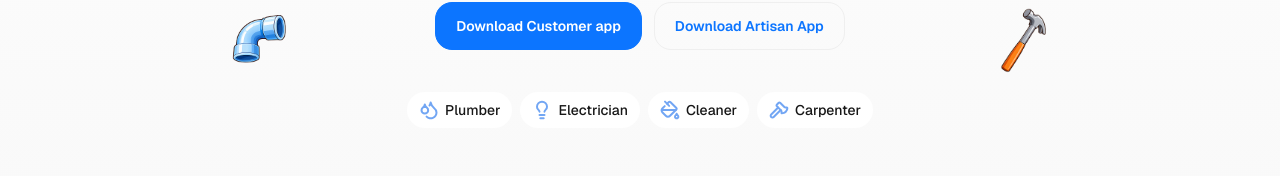
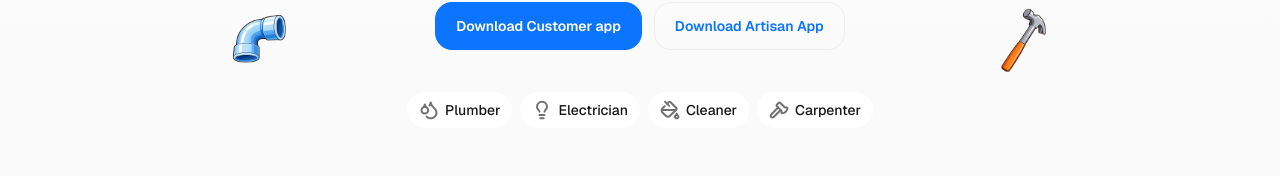
Before and after one commit to zikorra/zikorra-web, a Next.js app: page / in a window 1280 px wide. Shown: the part 451-627 px from the top of the page. Built offline with nearby package versions, Linux system fonts and the light colour scheme.

Commit message:
Update Hero component: use monochrome category icons

```diff
--- a/app/components/Hero.module.css
+++ b/app/components/Hero.module.css
@@ -63,7 +63,7 @@
 .actions a:focus-visible { outline: 3px solid #0758c5; outline-offset: 4px; }
 .categories { display: flex; justify-content: center; flex-wrap: wrap; gap: 8px; padding: 0; margin: 42px 0 0; list-style: none; }
 .categories li { display: flex; align-items: center; gap: 6px; padding: 8px 12px; border-radius: 999px; background: #fff; color: #171717; font-size: 14px; font-weight: 500; line-height: 20px; }
-.categories img { opacity: .55; }
+.categories img { filter: brightness(0); opacity: .55; }
 .tools { pointer-events: none; position: absolute; inset: 0; }
 .tool { position: absolute; width: 56px; height: auto; object-fit: contain; }
 .drill { top: 102px; left: 8.4%; }
```
